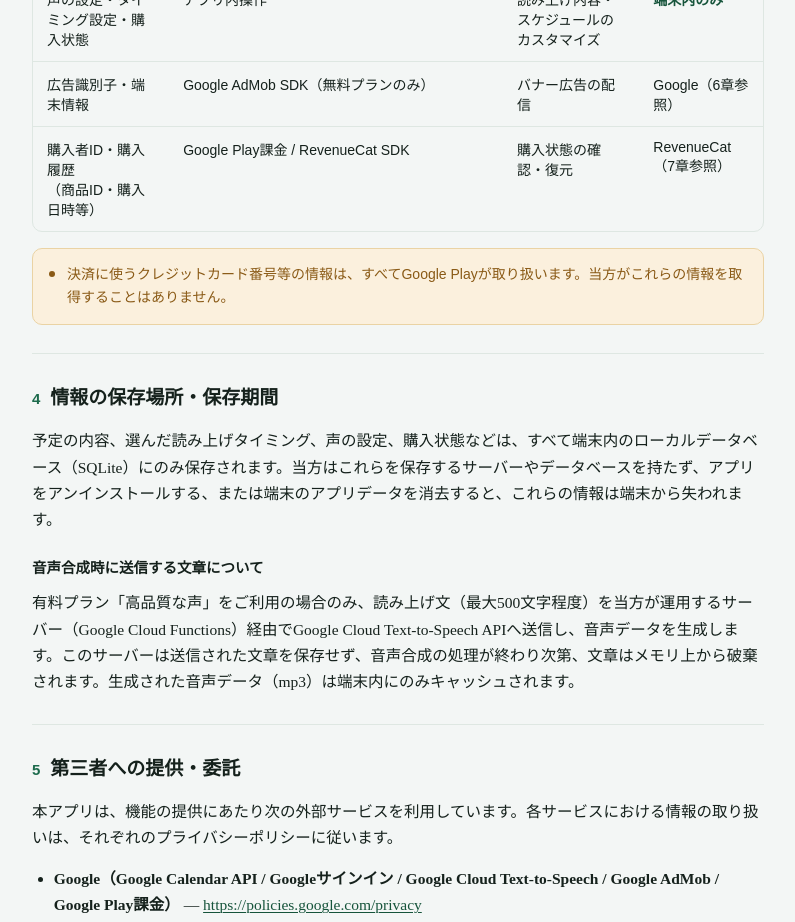
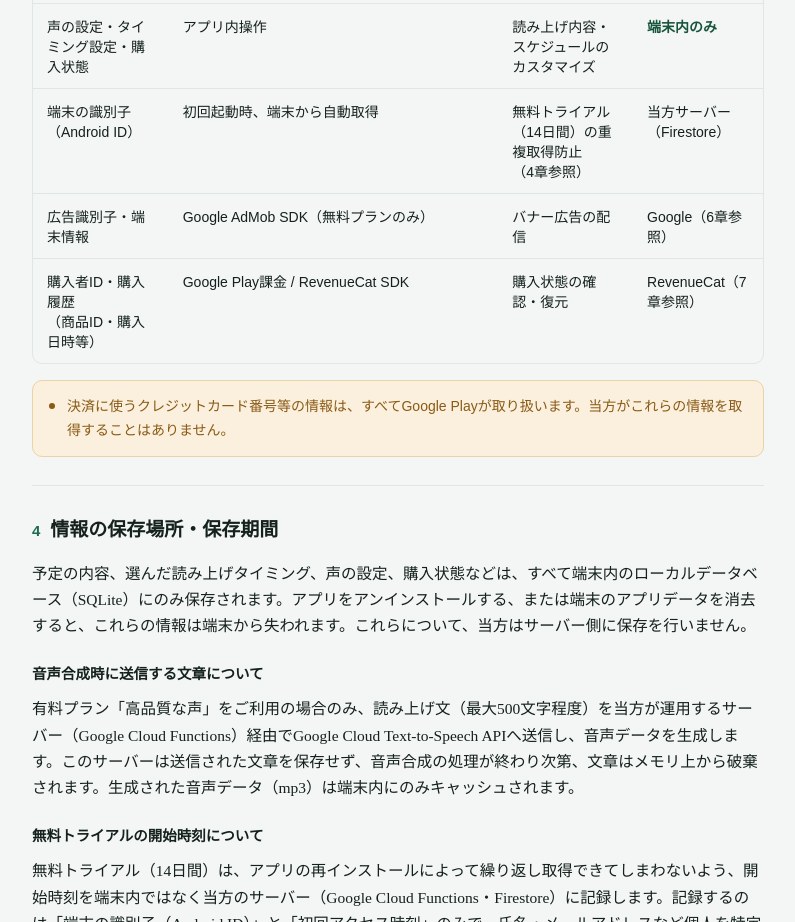
Before and after one commit to riverplate1265-rgb/yomiage-navi-legal, a plain HTML site: page index.html in a window 1280 px wide. Shown: the part 1878-2800 px from the top of the page, without its empty margins (242-1037 px from the left). Drawn offline with Linux system fonts and the light colour scheme.

Commit message:
14日間無料トライアルに伴い、Android ID収集の記載を追加

```diff
--- a/index.html
+++ b/index.html
@@ -355,7 +355,7 @@
 
   <div class="notice">
     <div class="notice-label">要点</div>
-    <p class="doc-body">読み上げナビが読み取る予定・声の設定・購入状態などの情報は、原則として<strong>お使いの端末内にのみ</strong>保存されます。開発者が個人情報を保存するデータベースは持ちません。有料プランの音声合成時のみ、読み上げる文章がGoogleのサーバーへ一時的に送信されます（詳細は3・4章）。</p>
+    <p class="doc-body">読み上げナビが読み取る予定・声の設定・購入状態などの情報は、<strong>お使いの端末内にのみ</strong>保存されます。有料プランの音声合成時のみ、読み上げる文章がGoogleのサーバーへ一時的に送信されます（詳細は3・4章）。無料トライアルの不正取得防止のためだけに、端末の識別子（Android ID）を当方のサーバーに記録します（氏名等とは紐づけません。詳細は3・4章）。</p>
   </div>
 
   <nav class="toc" aria-label="目次">
@@ -445,6 +445,12 @@
             <td class="emphasis">端末内のみ</td>
           </tr>
           <tr>
+            <td>端末の識別子<br><span class="sub">（Android ID）</span></td>
+            <td>初回起動時、端末から自動取得</td>
+            <td>無料トライアル（14日間）の重複取得防止<br><span class="sub">（4章参照）</span></td>
+            <td>当方サーバー（Firestore）</td>
+          </tr>
+          <tr>
             <td>広告識別子・端末情報</td>
             <td>Google AdMob SDK（無料プランのみ）</td>
             <td>バナー広告の配信</td>
@@ -468,9 +474,11 @@
   <section class="article" id="s4">
     <h2><span class="num">4</span>情報の保存場所・保存期間</h2>
     <div class="doc-body">
-      <p>予定の内容、選んだ読み上げタイミング、声の設定、購入状態などは、すべて端末内のローカルデータベース（SQLite）にのみ保存されます。当方はこれらを保存するサーバーやデータベースを持たず、アプリをアンインストールする、または端末のアプリデータを消去すると、これらの情報は端末から失われます。</p>
+      <p>予定の内容、選んだ読み上げタイミング、声の設定、購入状態などは、すべて端末内のローカルデータベース（SQLite）にのみ保存されます。アプリをアンインストールする、または端末のアプリデータを消去すると、これらの情報は端末から失われます。これらについて、当方はサーバー側に保存を行いません。</p>
       <h3>音声合成時に送信する文章について</h3>
       <p>有料プラン「高品質な声」をご利用の場合のみ、読み上げ文（最大500文字程度）を当方が運用するサーバー（Google Cloud Functions）経由でGoogle Cloud Text-to-Speech APIへ送信し、音声データを生成します。このサーバーは送信された文章を保存せず、音声合成の処理が終わり次第、文章はメモリ上から破棄されます。生成された音声データ（mp3）は端末内にのみキャッシュされます。</p>
+      <h3>無料トライアルの開始時刻について</h3>
+      <p>無料トライアル（14日間）は、アプリの再インストールによって繰り返し取得できてしまわないよう、開始時刻を端末内ではなく当方のサーバー（Google Cloud Functions・Firestore）に記録します。記録するのは「端末の識別子（Android ID）」と「初回アクセス時刻」のみで、氏名・メールアドレスなど個人を特定できる情報とは紐づけません。この記録は、不正なトライアル取得を防ぐという目的上、他の情報とは異なりサーバー側に保持し続けます。</p>
     </div>
   </section>
 
```
